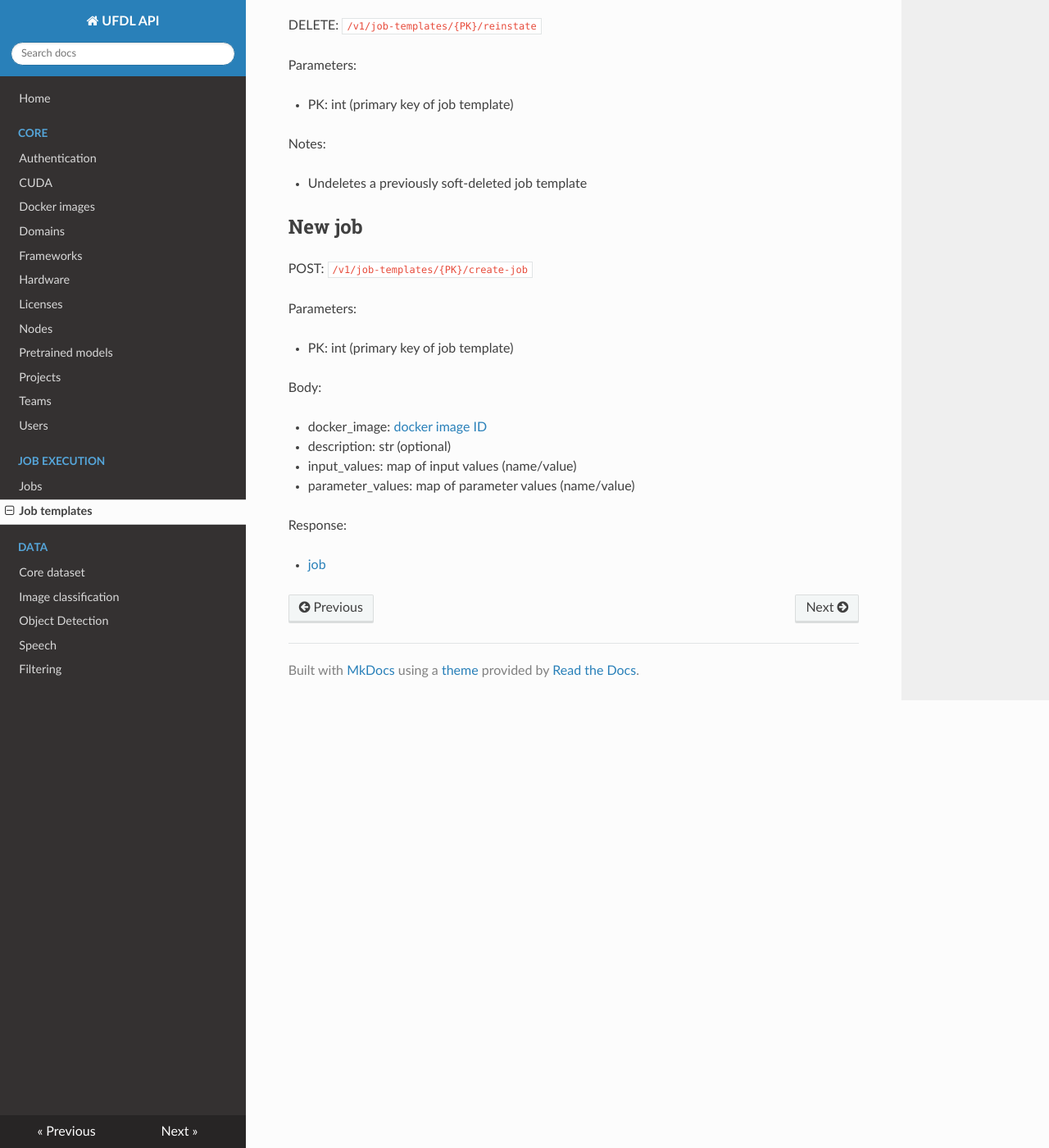
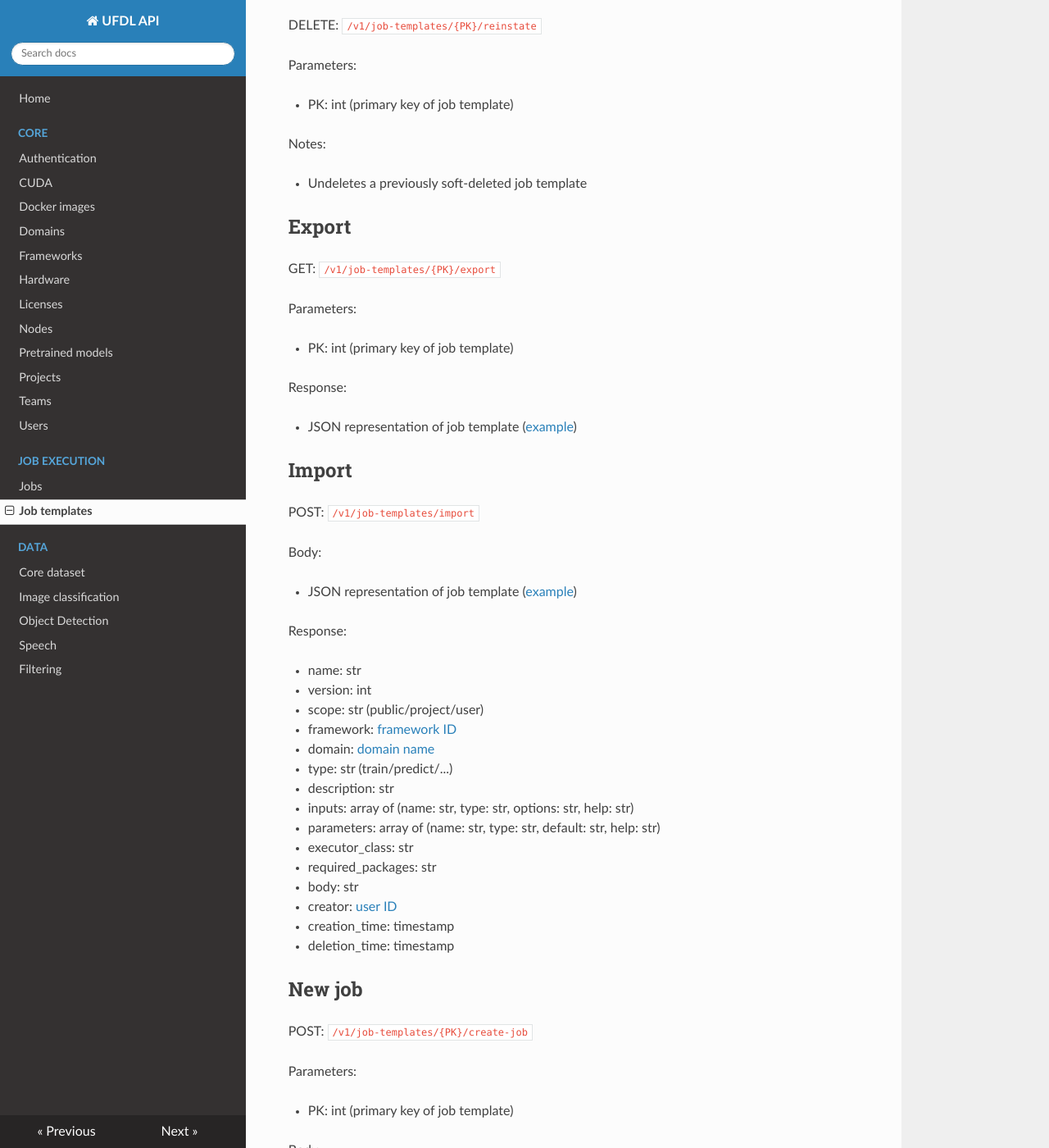
Before and after one commit to waikato-ufdl/ufdl-api, an MkDocs documentation site: the page built from docs/job_templates.md, in a window 1280 px wide and 1400 px high, scrolled down 6289 px. Shown: the whole window at 82% size. Built offline with MkDocs 1.6.1, drawn with Linux system fonts in a browser that asks for light colours; nearby versions of some CDN libraries.

Commit message:
added import/export endpoints for job templates

```diff
--- a/docs/job_templates.md
+++ b/docs/job_templates.md
@@ -264,6 +264,44 @@ Notes:
 
   * Undeletes a previously soft-deleted job template
 
+## Export
+
+GET: `/v1/job-templates/{PK}/export`
+
+Parameters:
+
+  * PK: int (primary key of job template)
+
+Response:
+
+  * JSON representation of job template ([example](https://github.com/waikato-ufdl/ufdl-backend/blob/master/ufdl-image-classification-app/src/ufdl/image_classification_app/migrations/job_templates/0001_tensorflow_1_14_image_class_train.json))
+
+## Import
+
+POST:  `/v1/job-templates/import`
+
+Body:
+
+  * JSON representation of job template ([example](https://github.com/waikato-ufdl/ufdl-backend/blob/master/ufdl-image-classification-app/src/ufdl/image_classification_app/migrations/job_templates/0001_tensorflow_1_14_image_class_train.json))
+
+Response:
+
+  * name: str
+  * version: int
+  * scope: str (public/project/user)
+  * framework: [framework ID](frameworks.md)
+  * domain: [domain name](domains.md)
+  * type: str (train/predict/...)
+  * description: str
+  * inputs: array of (name: str, type: str, options: str, help: str)
+  * parameters: array of (name: str, type: str, default: str, help: str)
+  * executor_class: str
+  * required_packages: str
+  * body: str
+  * creator: [user ID](users.md)
+  * creation_time: timestamp
+  * deletion_time: timestamp
+
 ## New job
 
 POST:  `/v1/job-templates/{PK}/create-job`
```
